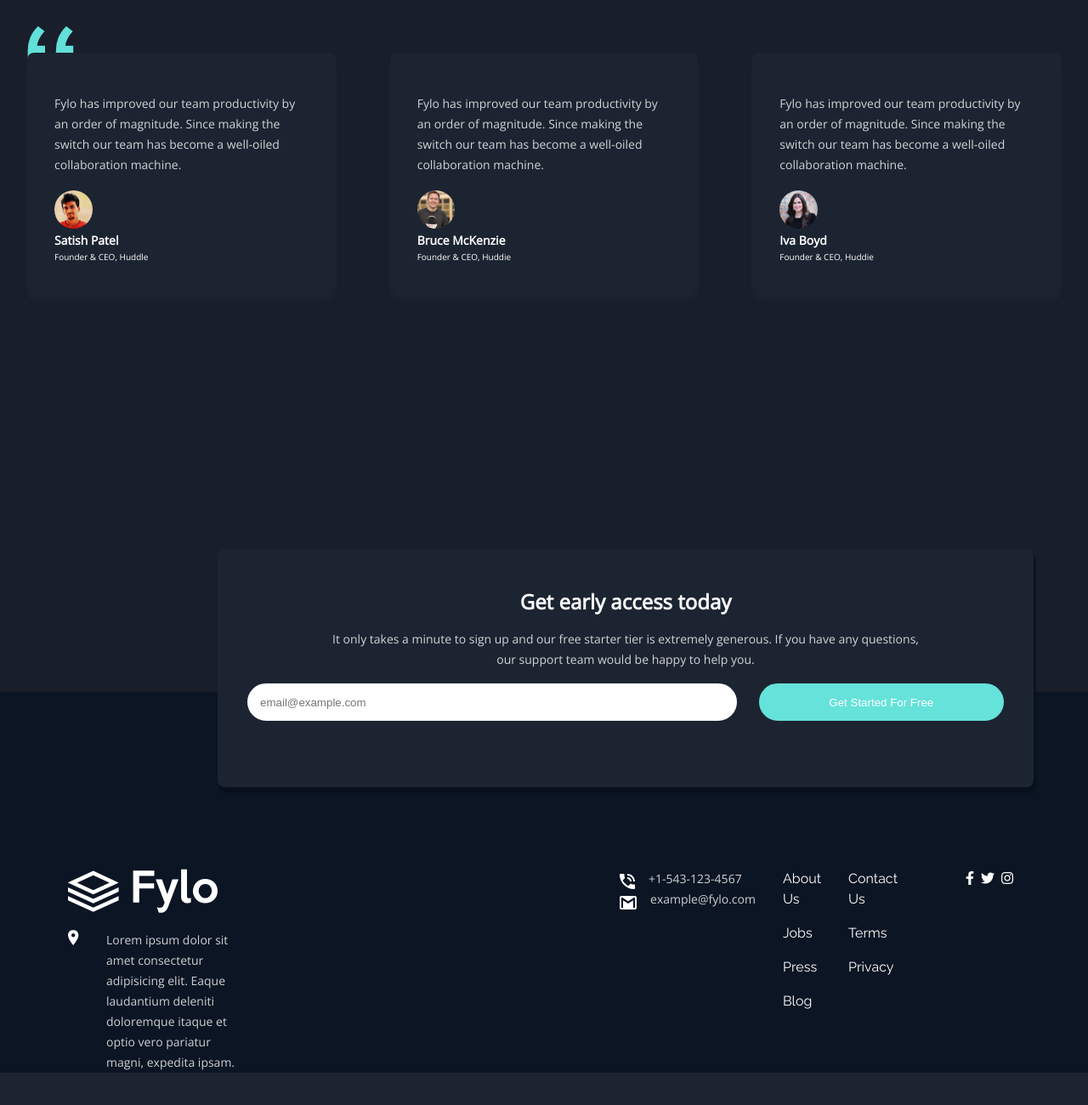
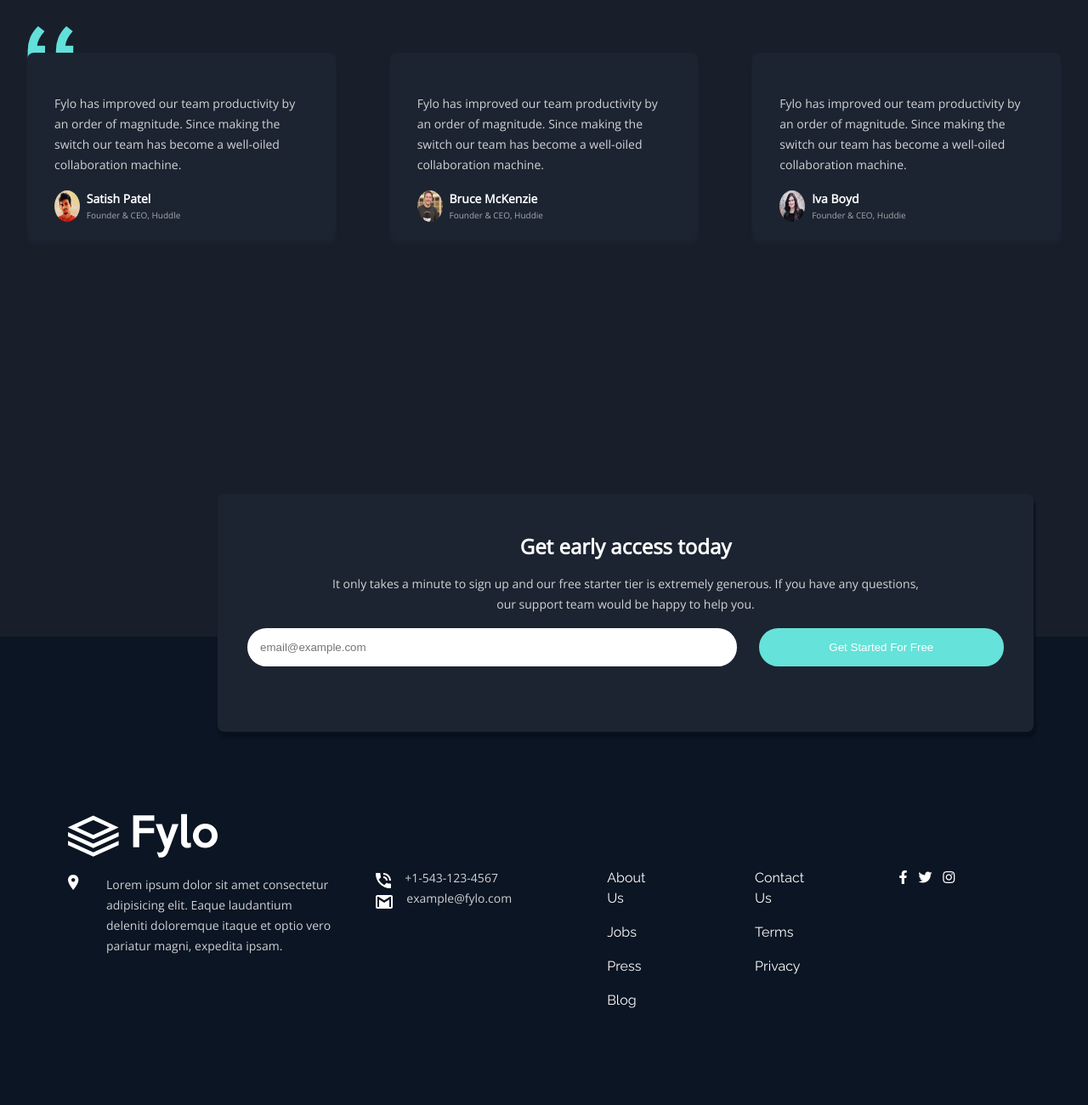
Before and after one commit to DanglingGem/fylo-dark-theme-landing-page, a plain HTML site: page index.html in a window 1280 px wide. Shown: the part 2624-3924 px from the top of the page at 85% size. Before the commit the page ends 3886 px from the top, so only its background shows below. Drawn offline with nearby package versions, Linux system fonts and the light colour scheme.

Commit message:
commit on main

```diff
--- a/styles.css
+++ b/styles.css
@@ -126,12 +126,17 @@ bottom: 110px;
 .navbar a:hover{
 color: var(--call-to-action-cyan);
 }
+
+/* Media Query for Laptop Device */
+
 @media only screen and (max-width: 1440px){
     main{
         background-image: url('images/bg-curvy-desktop.svg');
         background-position: right top;
         background-size: cover;
     }
+
+    /* Intoduction */
     .intro-section{
         background: var(--intro-background);
         display: grid;
@@ -159,6 +164,9 @@ color: var(--call-to-action-cyan);
         margin-top: 2rem;
         cursor: pointer;
     }
+
+    /* Features */
+
     #features{
         display: grid;
         grid-template-columns: auto auto;
@@ -179,6 +187,8 @@ color: var(--call-to-action-cyan);
         padding-left: 5rem;
         padding-right: 5rem;
     }
+
+    /* Stay Section */
     .stay-section{
         display: flex;
         padding-left: 2rem;
@@ -215,6 +225,9 @@ color: var(--call-to-action-cyan);
         position: relative;
         right: 200px;
     }
+
+    /* Team Section */
+
     .team-quote{
         position: absolute;
         left: 2rem;
@@ -232,7 +245,7 @@ color: var(--call-to-action-cyan);
         padding-top: 3rem;
         padding-right: 2rem;
         padding-left: 2rem;
-        padding-bottom: 2rem;
+        padding-bottom: 1rem;
         border-radius: 8px;
         box-shadow: 0px 10px 4px var(--main-background);
     }
@@ -240,9 +253,24 @@ color: var(--call-to-action-cyan);
         display: flex;
     }
     .profile{
-        width: 15%;
+        width: 10%;
         border-radius: 50%;
     }
+    .profile-img{
+        display: flex;
+    }
+    .profile-text{
+        padding-left: 0.5rem;
+    }
+    .profile-text h5{
+        font-style: 700;
+    }
+    .profile-text small{
+        opacity: 0.6;
+    }
+
+    /*Sign Section */
+
     .sign-section{
         background: var(--intro-background);
         height: 35vh;
@@ -305,7 +333,7 @@ color: var(--call-to-action-cyan);
         width: 13px;
     }
     .footer-nav-location p{ /* location paragraph Div */
-        width: 30%;
+        width: 50%;
         padding-left: 2rem;
 
     }
@@ -314,6 +342,7 @@ color: var(--call-to-action-cyan);
         align-items: flex-start;
         padding-top: 1rem;
     }
+
 
     /* footer phone and email */
     .footer-nav-phone,
@@ -326,6 +355,11 @@ color: var(--call-to-action-cyan);
     .footer-nav-email p{
         padding-left: 1rem;
     }
+    .contact-section{
+        padding-top: 4rem;
+        position: relative;
+        right: 15rem;
+    }
 
     /* footer nav links */
     .footer-links li{           /* list spacing */
@@ -333,21 +367,32 @@ color: var(--call-to-action-cyan);
     }
     .footer-nav-links{          /* Div Spacing */
         padding-right: 2rem;
+        position: relative;
+        right: 10rem;
     }
 
     .footer-links{              /* Parent Div */
         display: flex;
         margin-right: 5rem;
+        padding-top: 4rem;
+        width: 25%;
+    }
+    .footer-nav-contact-links{
+        position: relative;
+        right: 5rem;
     }
 
     /* social media icons */
     .social-media-icons{
         display: flex;
+        padding-top: 4rem;
+        position: relative;
+        right: 4rem
     }
     .social-media-icons i{
         color: var(--white);
         font-size: 1rem;
-        padding-right: 0.5rem;
+        padding-right: 0.8rem;
     }
 
     /* footer nav display */
@@ -360,13 +405,14 @@ color: var(--call-to-action-cyan);
         margin-right: 5rem;
         margin-left: 5rem;
         padding-top: 5rem;
+        padding-bottom: 8rem;
 
     }
 
 
 
 
- /* Media Query */
+ /* Media Query for Tab Devices */
 }
 @media only screen and (max-width: 882px){
     .nav-header{
```
Also changed, not shown: index.html (+45 -2 lines).
